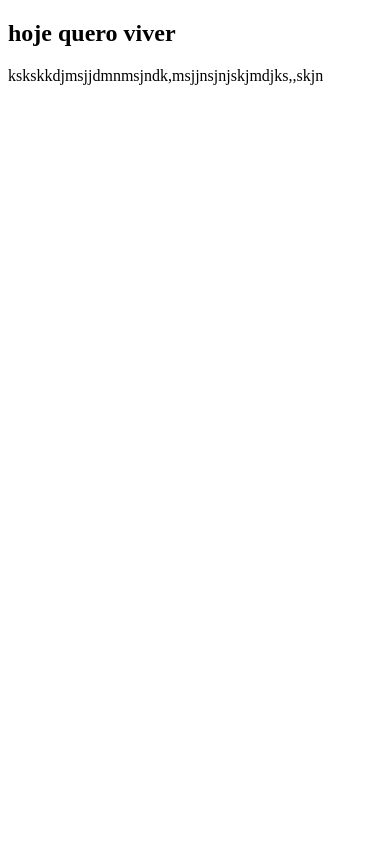
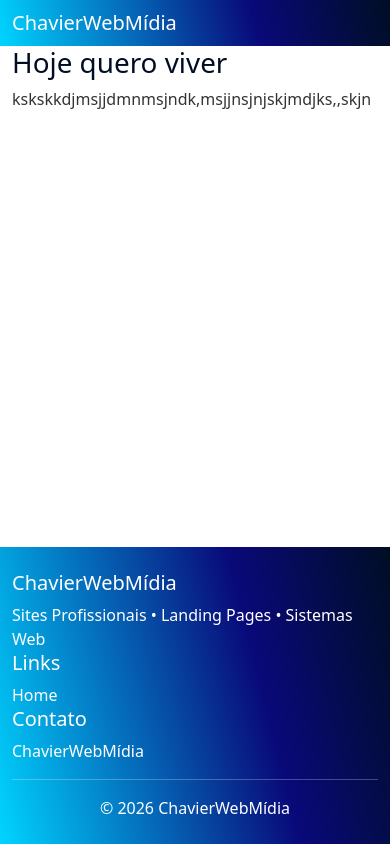
Before and after one commit to chavierwebmidia2026-glitch/site_ChavierWebMidia, a Django app: template chavierwebmidia/templates/home.html in a window 390 px wide. Run offline with Django 5.2, Linux system fonts and the light colour scheme; the template is opened without the code that fills it, so the values that code supplies are empty.

Commit message:
Configuração do layout responsivo
- Criação do header responsivo com Bootstrap
- Criação do footer responsivo com Bootstrap
- Configuração das colunas col-12 col-md-6 col-lg-4
- Configuração do gradiente no header e footer
- Criação das variáveis de cores no :root
- Ajuste do base.html para manter o footer no final da tela
- Configuração do layout com flex-grow-1 e min-vh-100
- Teste da responsividade do layout

```diff
--- /dev/null
+++ b/chavierwebmidia/static/css/style.css
@@ -0,0 +1,55 @@
+ /*=======================================
+     < CHWM := CHAVIERWEBMÍDIA >
+     < CSS := PÁGINA STYLE PRINCIPAL DO SITE >
+     =====================================*/
+
+
+:root {
+
+    --cor-principal: #000e24;
+    --cor-secundaria: #090979;
+    --cor-destaque: #00d4ff;
+
+    --cor-branca: #ffffff;
+    --cor-texto: #333333;
+
+}
+
+body {
+    margin: 0;
+    padding: 0;
+    color: var(--cor-texto);
+    background-color: var(--cor-clara);
+}
+
+a {
+    text-decoration: none;
+}
+
+h1,
+h2,
+h3 {
+    color: var(--cor-principal);
+}
+
+header{
+
+
+     background: linear-gradient(
+        256deg,
+        var(--cor-principal) 0%,
+        var(--cor-secundaria) 35%,
+        var(--cor-destaque) 100%
+    );
+}
+
+
+footer{
+
+     background: linear-gradient(
+        256deg,
+        var(--cor-principal) 0%,
+        var(--cor-secundaria) 35%,
+        var(--cor-destaque) 100%
+    );
+}
--- a/chavierwebmidia/templates/base.html
+++ b/chavierwebmidia/templates/base.html
@@ -0,0 +1,41 @@
+<!-- ============================
+     < CHWM := CHAVIERWEBMÍDIA >
+     < HTML := PÁGINA BASE.HTML >
+     ============================ -->
+
+{% load static %}
+
+<!DOCTYPE html>
+<html lang="pt-br">
+
+<head>
+    <meta charset="UTF-8">
+    <meta name="viewport" content="width=device-width, initial-scale=1.0">
+
+    <title>{% block title %}ChavierWebMídia{% endblock %}</title>
+
+    <!-- Bootstrap -->
+    <link href="https://cdn.jsdelivr.net/npm/bootstrap@5.3.3/dist/css/bootstrap.min.css" rel="stylesheet">
+
+    <!-- CSS do projeto -->
+    <link rel="stylesheet" href="{% static 'css/style.css' %}">
+
+</head>
+
+<body class="d-flex flex-column min-vh-100">
+
+    {% include 'includes/header.html' %}
+
+    <main class="flex-grow-1">
+        {% block content %}
+        {% endblock %}
+    </main>
+
+    {% include 'includes/footer.html' %}
+
+    {% block js %}
+    {% endblock %}
+
+</body>
+
+</html>
--- a/chavierwebmidia/templates/home.html
+++ b/chavierwebmidia/templates/home.html
@@ -1,63 +1,34 @@
-
-<!-- -->
-
-
-<!DOCTYPE html>
-<html lang="pt-BR">
-<head>
-    <meta charset="UTF-8">
-    <meta name="viewport" content="width=device-width, initial-scale=1.0">
-    <title>ChavierWebMídia</title>
-</head>
-
-
-<body>
-
-
-
-    <div class="container">
-
-
-        <div class="col-12 col-md-6 col-lg-4">
-
-
-
-            <section class="row ">
-
-
-                <h1> hoje quero viver</h1>
-
-
-                <p> kskskkdjmsjjdmnmsjndk,msjjnsjnjskjmdjks,,skjn </p>
+<!-- ============================
+     < CHWM := CHAVIERWEBMÍDIA >
+     < HTML := PÁGINA HOME.HTML >
+     ============================ -->
 
 
 
 
+{% extends 'base.html' %}
+{% block content %}
 
+<div class="container">
+
+    <div class="row">
+
+        <div class="col-12 col-md-6 col-lg-4">
+
+            <section>
+
+                <h1>Hoje quero viver</h1>
+
+                <p>
+                    kskskkdjmsjjdmnmsjndk,msjjnsjnjskjmdjks,,skjn
+                </p>
 
             </section>
 
-
-
-
-
-
-
-
-
-
-
         </div>
-
-
 
     </div>
 
+</div>
 
-
-
-
-
-
-</body>
-</html>
+{% endblock %}
--- /dev/null
+++ b/chavierwebmidia/templates/includes/footer.html
@@ -0,0 +1,58 @@
+<!-- ============================
+     < CHWM := CHAVIERWEBMÍDIA >
+     < HTML := PÁGINA FOOTER.HTML >
+     ============================ -->
+
+
+
+<footer class="text-white py-4 mt-5 stick-footer">
+
+    <div class="container">
+
+        <div class="row">
+
+            <div class="col-12 col-md-6 col-lg-4">
+
+                <h5>ChavierWebMídia</h5>
+
+                <p class="mb-0">
+                    Sites Profissionais • Landing Pages • Sistemas Web
+                </p>
+
+            </div>
+
+            <div class="col-12 col-md-6 col-lg-4">
+
+                <h5>Links</h5>
+
+                <a href="/" class="text-white">
+                    Home
+                </a>
+
+            </div>
+
+            <div class="col-12 col-md-12 col-lg-4">
+
+                <h5>Contato</h5>
+
+                <p class="mb-0">
+                    ChavierWebMídia
+                </p>
+
+            </div>
+
+        </div>
+
+        <hr>
+
+        <div class="text-center">
+
+            <p class="mb-0">
+                © 2026 ChavierWebMídia
+            </p>
+
+        </div>
+
+    </div>
+
+</footer>
--- /dev/null
+++ b/chavierwebmidia/templates/includes/header.html
@@ -0,0 +1,60 @@
+<!-- ============================
+     < CHWM := CHAVIERWEBMÍDIA >
+     < HTML := PÁGINA HEADER.HTML >
+     ============================ -->
+
+
+
+<header>
+
+    <nav class="navbar navbar-expand-lg navbar-dark ">
+
+        <div class="container">
+
+            <div class="row w-100 align-items-center">
+
+                <!-- Logo -->
+                <div class="col-12 col-md-6 col-lg-4">
+
+                    <a class="navbar-brand" href="/">
+                        ChavierWebMídia
+                    </a>
+
+                </div>
+
+                <!-- Menu -->
+                <div class="col-12 col-md-6 col-lg-4 ms-auto">
+
+                    <div class="collapse navbar-collapse" id="navbarNav">
+
+                        <ul class="navbar-nav ms-auto">
+
+                            <li class="nav-item">
+                                <a class="nav-link" href="/">Home</a>
+                            </li>
+
+                            <li class="nav-item">
+                                <a class="nav-link" href="#">Sobre</a>
+                            </li>
+
+                            <li class="nav-item">
+                                <a class="nav-link" href="#">Serviços</a>
+                            </li>
+
+                            <li class="nav-item">
+                                <a class="nav-link" href="#">Contato</a>
+                            </li>
+
+                        </ul>
+
+                    </div>
+
+                </div>
+
+            </div>
+
+        </div>
+
+    </nav>
+
+</header>
--- a/config/settings.py
+++ b/config/settings.py
@@ -117,6 +117,9 @@ USE_TZ = True
 
 STATIC_URL = 'static/'
 
+STATICFILES_DIRS = [
+    BASE_DIR / 'static',
+]
 
 # Email
 # https://docs.djangoproject.com/en/6.1/topics/email/#topic-email-configuration
```
Also changed, not shown: chavierwebmidia/static/js/scripts.js (added).
